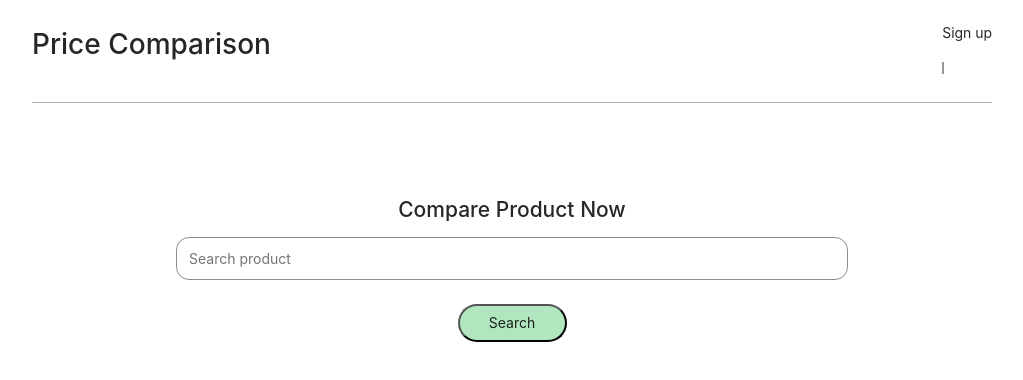
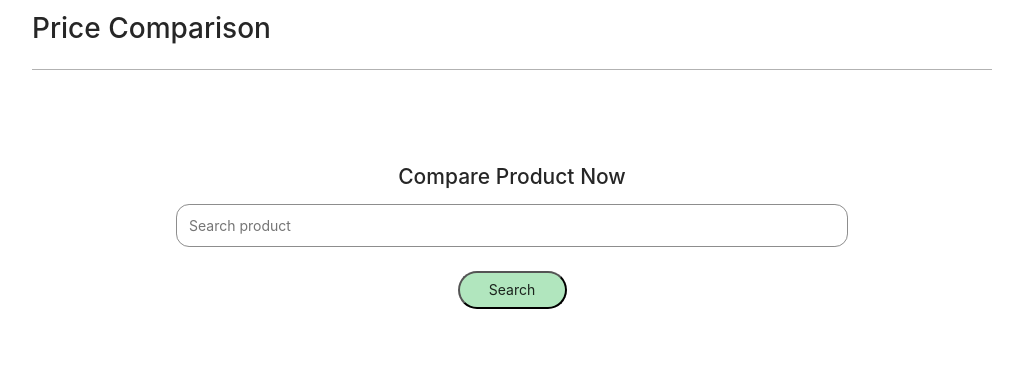
Before and after one commit to frankda/price-comparison-client, a React (Create React App) app: page / in a window 1280 px wide. Shown: the top 380 px of the page, without its empty margins (128-1151 px from the left). Built offline with nearby package versions, Linux system fonts and the light colour scheme.

Commit message:
modify header structural

```diff
--- a/src/App.scss
+++ b/src/App.scss
@@ -9,38 +9,7 @@ $container-width: 960px;
   margin: 0 auto;
 }
 
-header {
-  display: flex;
-  position: relative;
-  justify-content: space-between;
-  align-items: center;
-  height: 103px;
-  width: 100%;
-  border-bottom: 1px solid rgba(0, 0, 0, 0.3);
 
-  .logo {
-    display: flex;
-    align-items: center;
-  }
-
-  .user-profile {
-    display: flex;
-    align-items: center;
-
-    * {
-      margin-right: 10px;
-    }
-
-    .login {
-      display: flex;
-      align-items: center;
-    }
-
-    svg {
-      font-size: 24px;
-    }
-  }
-}
 
 
 // Gallery style
--- a/src/components/header/Header.js
+++ b/src/components/header/Header.js
@@ -1,17 +1,18 @@
 import React from 'react';
 import DivideLine from '../svg/divide';
+import './header.scss';
 
 export default () => {
   return (
     <header className="header">
-      <div className="logo">
+      <div className="header__logo">
         <img src="" alt="" />
         <h1>Price Comparison</h1>
       </div>
-      <div className="header__user">
+      {/* <div className="header__user">
         <p>Sign up</p>
         <DivideLine height={12} />
-      </div>
+      </div> */}
     </header>
   );
 }
--- a/src/components/header/header.scss
+++ b/src/components/header/header.scss
@@ -0,0 +1,32 @@
+.header {
+  display: flex;
+  position: relative;
+  justify-content: space-between;
+  align-items: center;
+  height: 70px;
+  width: 100%;
+  border-bottom: 1px solid rgba(0, 0, 0, 0.3);
+
+  &__logo {
+    display: flex;
+    align-items: center;
+  }
+
+  .user-profile {
+    display: flex;
+    align-items: center;
+
+    * {
+      margin-right: 10px;
+    }
+
+    .login {
+      display: flex;
+      align-items: center;
+    }
+
+    svg {
+      font-size: 24px;
+    }
+  }
+}
```
